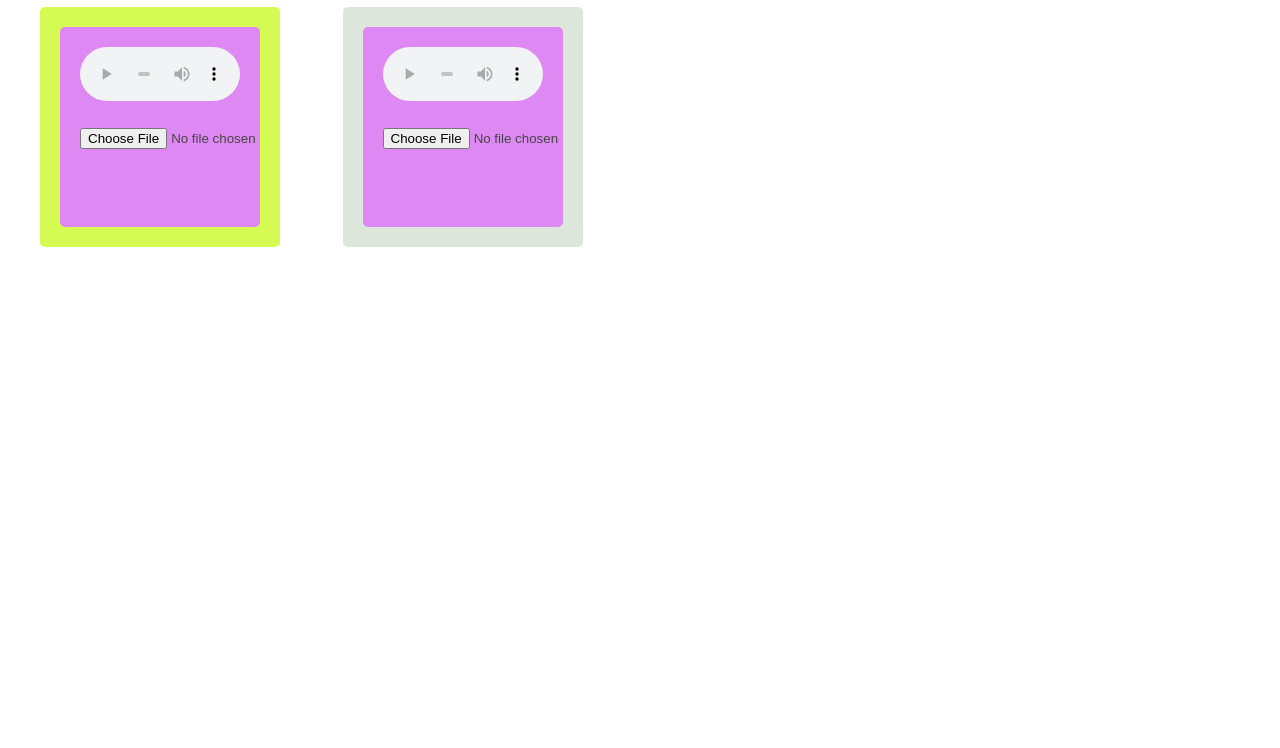
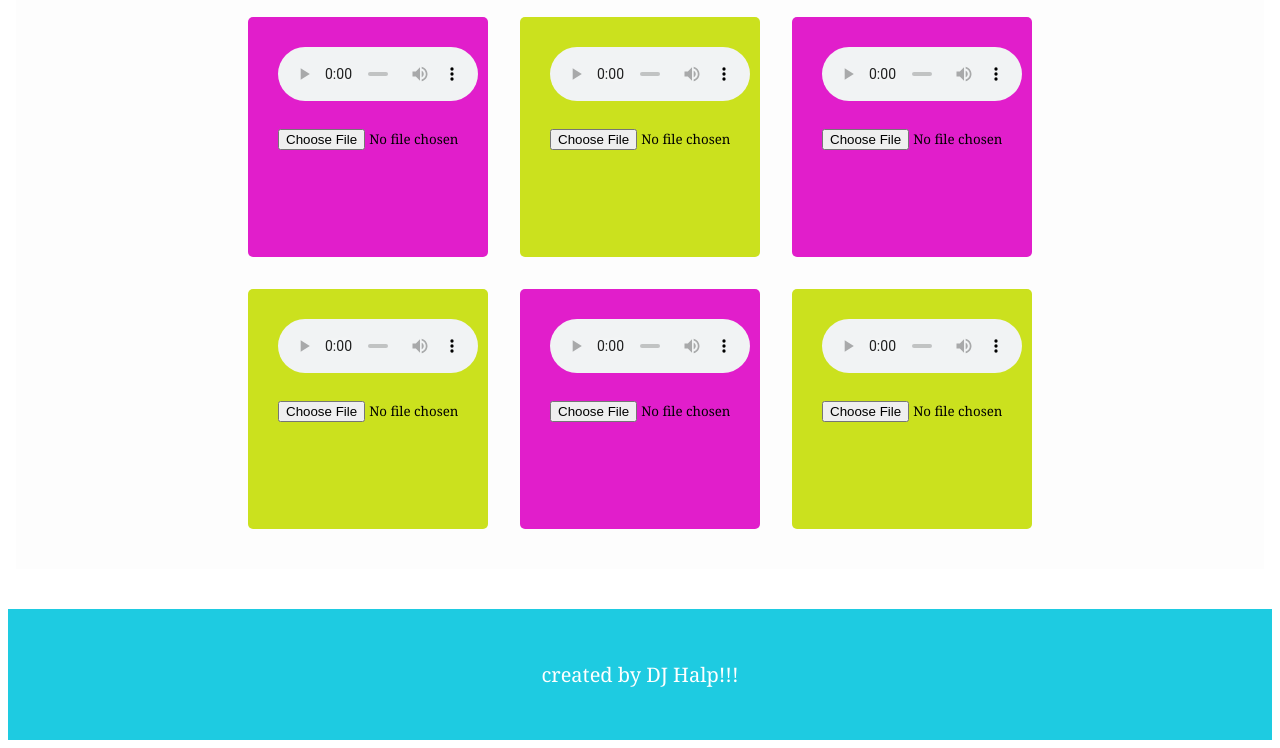
Before and after one commit to Development-Person/SetDesigner, a website: page index.html in a window 1280 px wide. Shown: the part 405-1153 px from the top of the page. Before the commit the page ends 800 px from the top, so only its background shows below. Drawn offline with Linux system fonts and the light colour scheme.

Commit message:
css grid implementation
cleaning up with css grid

adding header and footer

```diff
--- a/index.css
+++ b/index.css
@@ -1,12 +1,69 @@
+/* General body */
+* {
+  font-family: Cambria, Cochin, Georgia, Times, 'Times New Roman', serif;
+}
+
 body {
-  margin: 40px;
+  display: grid;
+  gap: 2em;
+  grid-template-columns: 1.5em 2fr 1.5em;
+  grid-template-areas:
+    'header header header'
+    'main main main'
+    'footer footer footer';
+}
+
+header,
+.main-content,
+.sidebar,
+footer {
+  padding: 2em;
+}
+
+header {
+  background: #1ecbe1;
+  grid-area: header;
+  align-content: center;
+}
+.main-content {
+  background: #fdfdfd;
+  grid-area: main;
+  margin: 1vh;
+  display: grid;
+  grid-template-columns: 1fr 1fr 1fr;
+  gap: 2em;
+}
+footer {
+  background: #1ecbe1;
+  grid-area: footer;
+}
+
+h1 {
+  font-size: 100px;
+  text-align: center;
+  color: white;
+}
+
+p {
+  font-size: 20px;
+  text-align: center;
+  color: white;
+}
+
+/* Main content - music box grid */
+
+.box-grid {
+  margin: 1vh;
+  display: grid;
+  grid-template-columns: 1fr 1fr 1fr;
+  grid-template-rows: 1fr 1fr;
+  gap: 2em;
 }
 
 .box {
   width: 200px;
   height: 200px;
-  background-color: rgb(213, 250, 81);
-  color: rgb(70, 69, 69);
+  background-color: #e11ecb;
   border-radius: 5px;
   padding: 20px;
   font-size: 150%;
@@ -14,47 +71,25 @@ body {
 }
 
 .box:nth-child(even) {
-  background-color: rgb(221, 230, 218);
+  background-color: #cbe11e;
   color: #000;
-}
-
-.wrapper {
-  display: grid;
-  border: 1px #000;
-  grid-gap: 10px;
-  grid-template-columns: repeat(
-    auto-fill,
-    minmax(250px, 2fr) minmax(250px, 2fr)
-  );
-  max-width: 100em;
-}
-
-h1,
-h2,
-h3,
-p {
-  font-family: 'Courier New', Courier, monospace;
-}
-
-h1,
-h2,
-h3 {
-  padding: 1em 0;
 }
 
 /* audio picker */
 .audiobox {
-  width: 160px;
-  height: 160px;
-  background-color: rgb(222, 137, 243);
-  color: rgb(70, 69, 69);
-  border-radius: 5px;
-  padding: 20px;
-  font-size: 150%;
+  width: 200px;
+  height: 200px;
   align-items: center;
+  justify-items: center;
 }
 
 audio {
+  width: 100%;
+  padding: 10px;
+}
+
+input {
+  padding: 10px;
   width: 100%;
 }
 
@@ -62,20 +97,3 @@ audio {
   font-size: 14px;
   font-family: Arial, Helvetica, sans-serif;
 }
-
-/* .fileUpload {
-  position: relative;
-  overflow: hidden;
-  margin: 10px;
-}
-.fileUpload input.upload {
-  position: absolute;
-  top: 0;
-  right: 0;
-  margin: 0;
-  padding: 0;
-  font-size: 20px;
-  cursor: pointer;
-  opacity: 0;
-  filter: alpha(opacity=0);
-} */
--- a/index.html
+++ b/index.html
@@ -1,13 +1,20 @@
 <!DOCTYPE html>
-<html>
+<html lang="en">
   <head>
     <link rel="stylesheet" href="index.css" />
     <script type="text/javascript" src="index.js"></script>
+    <meta charset="UTF-8" />
+    <meta http-equiv="X-UA-Compatible" content="IE=edge" />
+    <meta name="viewport" content="width=device-width, initial-scale=1.0" />
+    <title>Temp</title>
   </head>
   <body>
+    <header>
       <h1>Set Designer</h1>
-
-    <div class="wrapper">
+    </header>
+    <div class="main-content">
+      <div></div>
+      <div class="box-grid">
         <div class="box box1" ondrop="drop(event)" ondragover="allowDrop(event)">
             <div id="drag1" class="audiobox" draggable="true" ondragstart="drag(event)">
               <div class="fileUpload btn btn-primary">
@@ -61,5 +68,8 @@
            </div>
           </div>
       </div>
+      <div></div>
+    </div>
+    <footer><p>created by DJ Halp!!!</p></footer>
   </body>
 </html>
```
Lines whose indentation alone changed are shown as unchanged.
